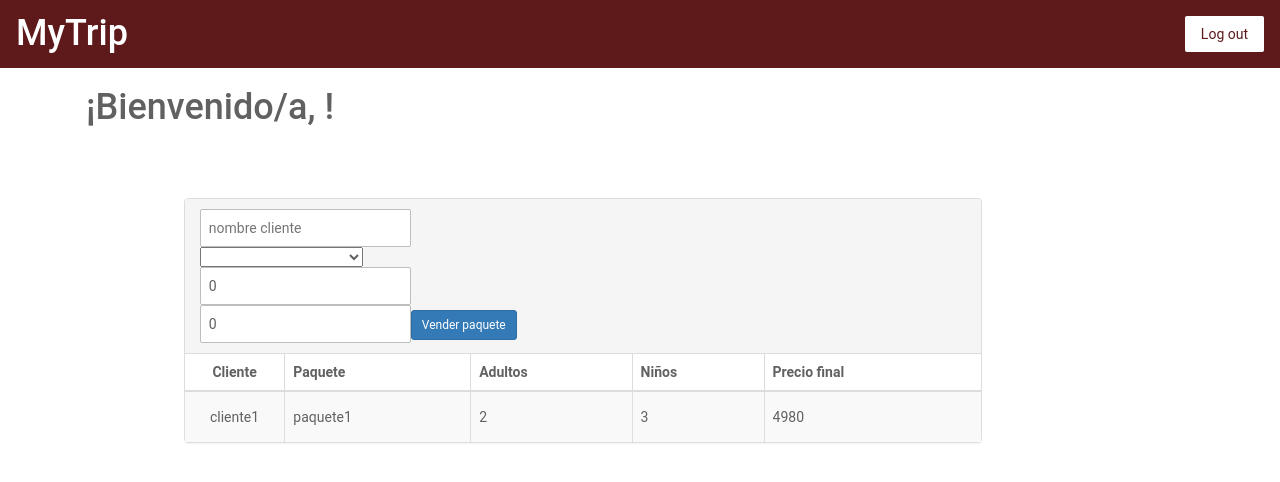
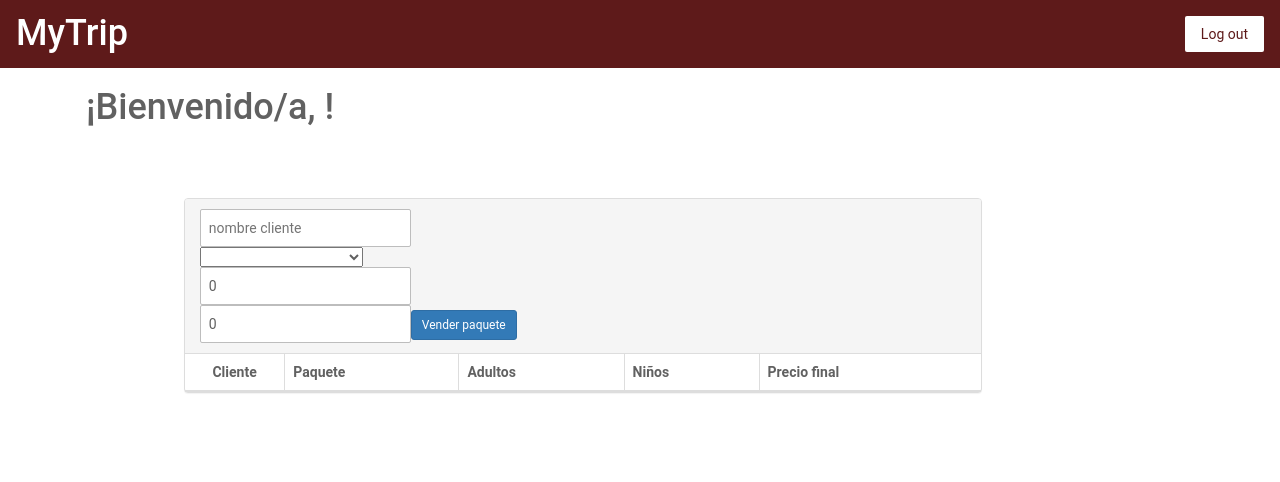
Before and after one commit to valezim/angular-ja2021, an Angular app: page /dashboard in a window 1280 px wide. Shown: the top 482 px of the page. Built offline with nearby package versions, Linux system fonts and the light colour scheme.

Commit message:
3 files modified

```diff
--- a/src/app/components/dashboard/dashboard.component.html
+++ b/src/app/components/dashboard/dashboard.component.html
@@ -79,12 +79,12 @@
               </tr>
             </thead>
             <tbody>
-              <tr>
-                <td align="center">cliente1</td>
-                <td>paquete1</td>
-                <td>2</td>
-                <td>3</td>
-                <td>4980</td>
+              <tr *ngFor="let venta of ventas">
+                <td align="center">{{ venta.nombre_cliente }}</td>
+                <td>{{ venta.id_paquete }}</td>
+                <td>{{ venta.cantidad_mayores }}</td>
+                <td>{{ venta.cantidad_menores }}</td>
+                <td></td>
               </tr>
             </tbody>
           </table>
--- a/src/app/components/dashboard/dashboard.component.ts
+++ b/src/app/components/dashboard/dashboard.component.ts
@@ -5,6 +5,8 @@ import { Router } from '@angular/router';
 import { FormBuilder } from '@angular/forms';
 import { PaqueteResponse } from '../../interfaces/paquete-response';
 import { Paquete } from '../../interfaces/paquete';
+import { VentaResponse } from '../../interfaces/venta-response';
+import { Venta } from '../../interfaces/venta';
 
 @Component({
   selector: 'app-dashboard',
@@ -14,6 +16,7 @@ import { Paquete } from '../../interfaces/paquete';
 export class DashboardComponent implements OnInit {
   userName = this.userService.getUserName();
   paquetes = this.ventaService.getPaquetes();
+  ventas = this.ventaService.getVentas();
   venderPaqueteGroup;
   errMsg: any;
   constructor(
@@ -33,6 +36,7 @@ export class DashboardComponent implements OnInit {
 
   ngOnInit() {
     this.getAllPaquetes();
+    this.getVentasDeVendedor();
   }
 
   getAllPaquetes() {
@@ -68,7 +72,7 @@ export class DashboardComponent implements OnInit {
       )
       .subscribe(
         (venta) => {
-          //     this.ventaService.obtenerVentas(apikey);
+          this.getVentasDeVendedor();
           console.log('se concreto la ventaaa');
         },
         ({ error: { mensaje } }) => {
@@ -76,4 +80,18 @@ export class DashboardComponent implements OnInit {
         }
       );
   }
+
+  getVentasDeVendedor() {
+    const apikey = this.userService.getApiKey();
+    const id = this.userService.getUserId();
+    this.ventaService.obtenerVentasDeVendedor(apikey, id).subscribe(
+      (response: VentaResponse) => {
+        this.ventaService.updateVentas(response.ventas);
+        this.ventas = response.ventas;
+      },
+      (error: any) => {
+        //alert(error);
+      }
+    );
+  }
 }
--- a/src/app/services/venta.service.ts
+++ b/src/app/services/venta.service.ts
@@ -2,12 +2,15 @@ import { Injectable } from '@angular/core';
 import { HttpClient } from '@angular/common/http';
 import { Paquete } from '../interfaces/paquete';
 import { PaqueteResponse } from '../interfaces/paquete-response';
+import { Venta } from '../interfaces/venta';
+import { VentaResponse } from '../interfaces/venta-response';
 
 @Injectable({
   providedIn: 'root',
 })
 export class VentaService {
   paquetes: Paquete[] | undefined;
+  ventas: Venta[] | undefined;
 
   constructor(private http: HttpClient) {}
 
@@ -18,6 +21,15 @@ export class VentaService {
 
   getPaquetes() {
     return this.paquetes;
+  }
+
+  updateVentas(ventas: Venta[]) {
+    this.ventas = undefined;
+    this.ventas = ventas;
+  }
+
+  getVentas() {
+    return this.ventas;
   }
 
   getAllPaquetes(token: any) {
@@ -57,13 +69,14 @@ export class VentaService {
     });
   }
 
-  obtenerVentasDeVendedor(token: any) {
+  obtenerVentasDeVendedor(token: any, id: any) {
+    const idVendedor = id;
     const headers = {
       'Content-type': 'application/json',
       apikey: token,
     };
-    return this.http.get<PaqueteResponse>(
-      'https://destinos.develotion.com/paquetes.php',
+    return this.http.get<VentaResponse>(
+      'https://destinos.develotion.com/ventas.php?idVendedor=' + idVendedor,
       {
         headers,
       }
```
